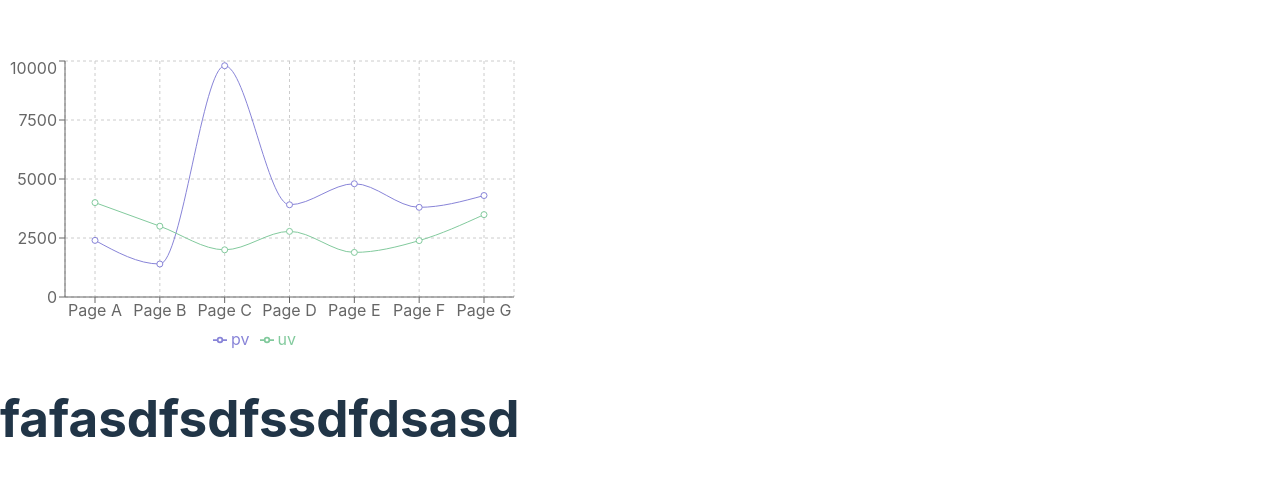
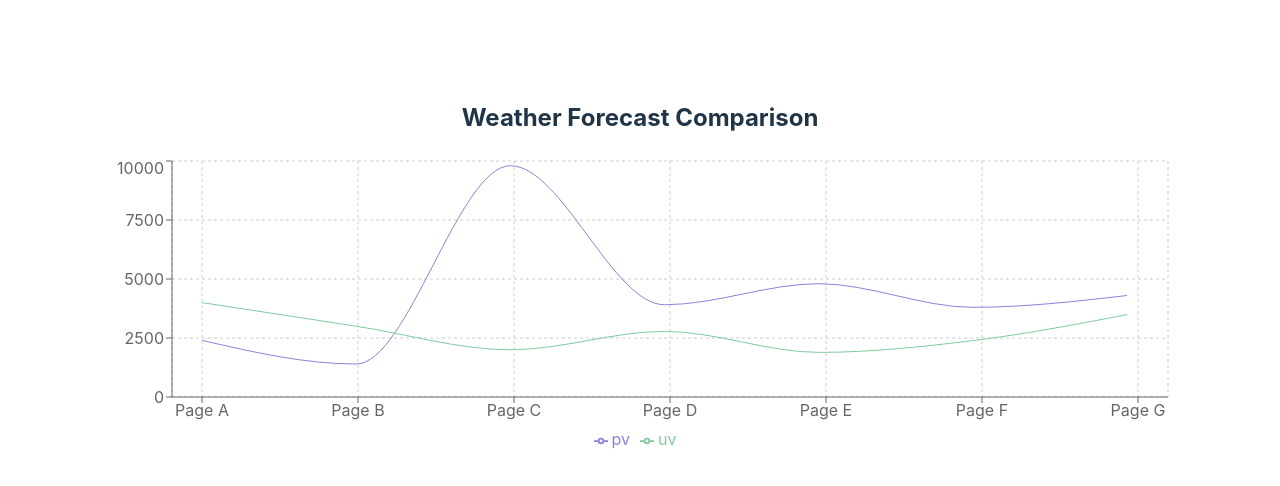
Before and after one commit to senkenn/weather-forecast-comparison, a React (Vite) app in the folder packages/client/: page / in a window 1280 px wide. Shown: the part 132-618 px from the top of the page. Built offline with nearby package versions, Linux system fonts and the light colour scheme.

Commit message:
Refactor App component: add header, update chart container width, and remove unused styles

```diff
--- a/packages/client/src/App.tsx
+++ b/packages/client/src/App.tsx
@@ -8,6 +8,7 @@ import {
   XAxis,
   YAxis,
 } from "recharts";
+import "./App.css";
 
 const data = [
   {
@@ -57,7 +58,9 @@ const data = [
 function App() {
   return (
     <>
-      <ResponsiveContainer width={"100%"} height={300}>
+      <h2> Weather Forecast Comparison</h2>
+
+      <ResponsiveContainer width={"101%"} height={300}>
         <LineChart data={data}>
           <CartesianGrid strokeDasharray="3 3" />
           <XAxis dataKey="name" padding={{ left: 30, right: 30 }} />
@@ -73,7 +76,6 @@ function App() {
           <Line type="monotone" dataKey="uv" stroke="#82ca9d" />
         </LineChart>
       </ResponsiveContainer>
-      <h1>fafasdfsdfssdfdsasd</h1>
     </>
   );
 }
--- a/packages/client/src/styles.css
+++ /dev/null
@@ -1,4 +0,0 @@
-.App {
-  font-family: sans-serif;
-  text-align: center;
-}
```
